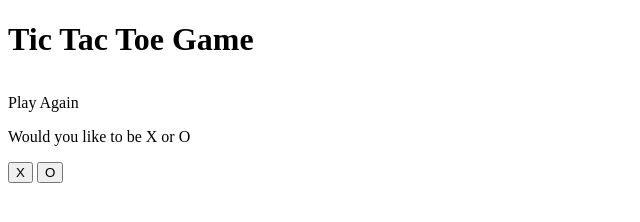
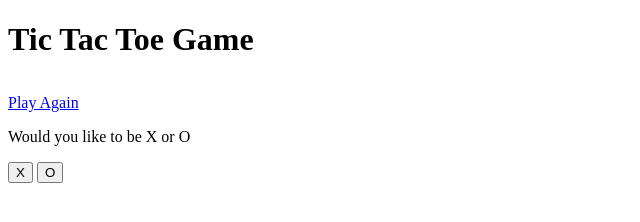
Before and after one commit to tommy6073/fcc-tic-tac-toe-game, a plain HTML site: page index.html in a window 1280 px wide. Shown: the full height of the page, 0-640 px from the left. Drawn offline with nearby package versions, Linux system fonts and the light colour scheme.

Commit message:
Change play again message from div to a

```diff
--- a/index.html
+++ b/index.html
@@ -27,7 +27,7 @@
   </table>
   <div id="result-screen" class="hidden">
     <div id="result-message"></div>
-    <div id="play-again">Play Again</div>
+    <a id="play-again" href="#">Play Again</a>
   </div>
   <div id="symbol-selection">
     <p>Would you like to be X or O</p>
```
